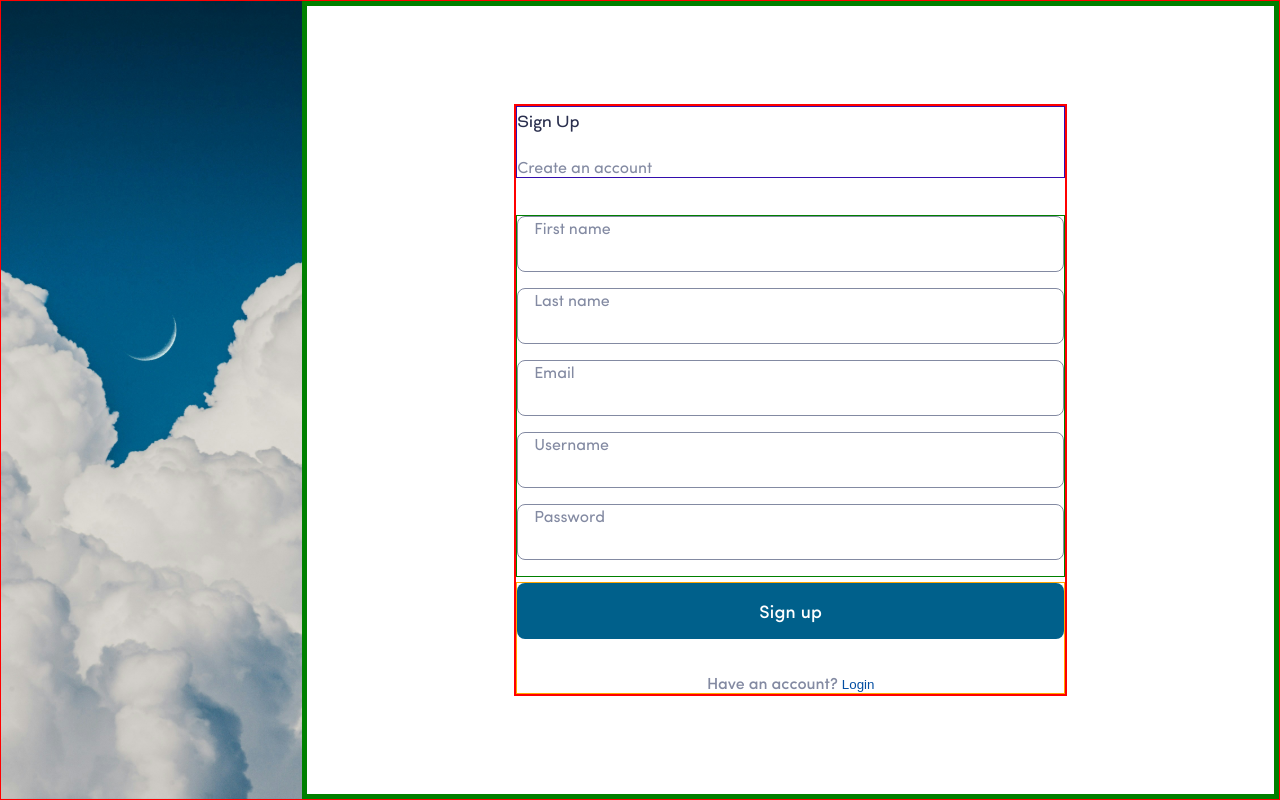
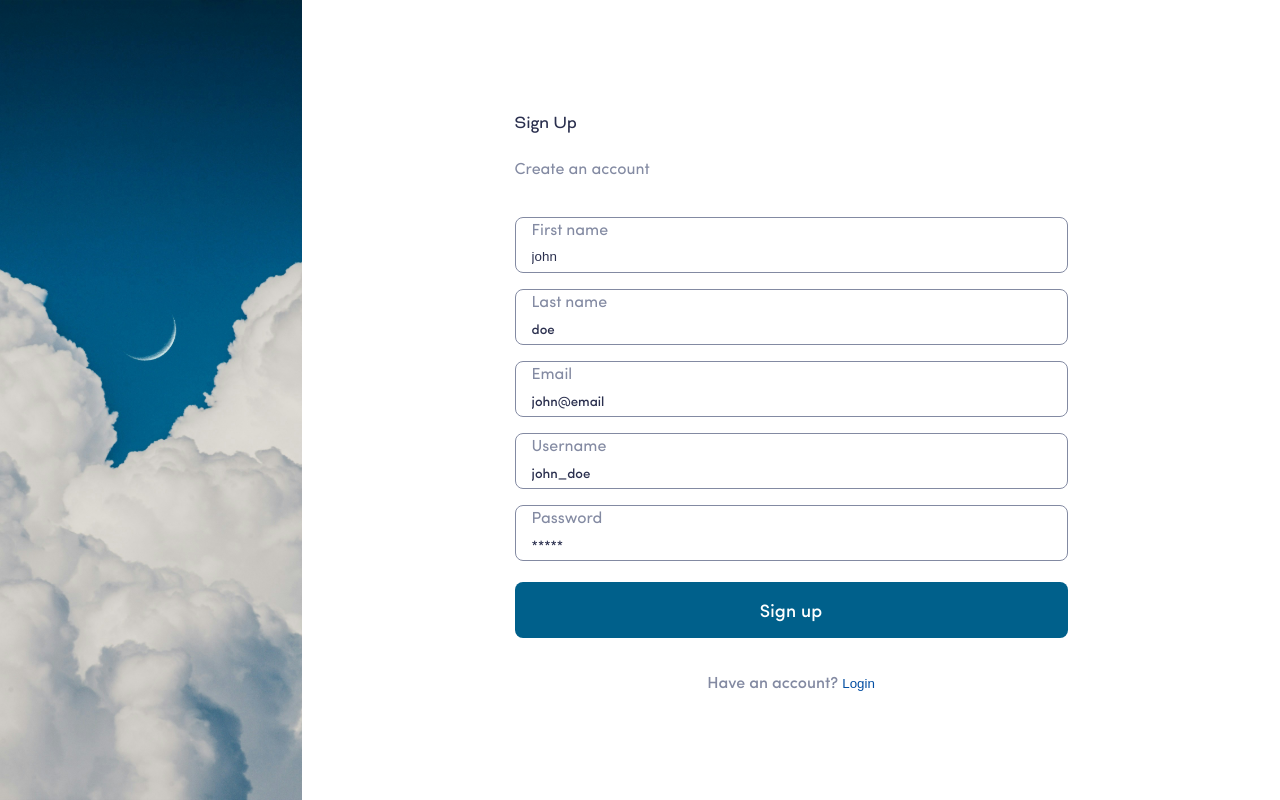
Before and after one commit to NSENGIYUMVA-Christian/weather-app-nextjs, a Next.js app in the folder client/: page /auth in a window 1280 px wide. Built offline with nearby package versions, Linux system fonts and the light colour scheme.

Commit message:
removed all draft borders and fixed auth, being null error from dashboard

```diff
--- a/client/app/auth/page.module.scss
+++ b/client/app/auth/page.module.scss
@@ -6,7 +6,7 @@ $white:#FFFFFF;
 
 
 .mainContainer{
-    border:1px solid red;
+
     display: flex;
    height: 100vh;
 
@@ -14,7 +14,7 @@ $white:#FFFFFF;
 
 .col2{
     color:$primary-navy;
-    border: 5px solid green;
+
     flex:1;
     display: flex;
     justify-content: center;
@@ -22,7 +22,6 @@ $white:#FFFFFF;
     form{
         width:100%;
         max-width:553px;
-        border:2px solid red;
        display:flex;
        flex-direction: column;
        gap:5px;
@@ -30,7 +29,7 @@ $white:#FFFFFF;
 }
 
 .col2Row1{
-    border: 1px solid rgb(51, 14, 173);
+
     height:72px;
     margin-bottom: 32px;
     .title{
@@ -48,7 +47,6 @@ $white:#FFFFFF;
        }
 }
 .col2Row2{
-    border: 1px solid green;
     display:flex;
     flex-direction: column;
     .field{
@@ -80,7 +78,6 @@ $white:#FFFFFF;
     }
     .forgotPassword{
         color:$blue;
-        border: 1px solid red;
         text-align: right;
         line-height: 20px;
         letter-spacing: 0.3px;
@@ -89,7 +86,6 @@ $white:#FFFFFF;
     }
 }
 .col2Row3{
-    border: 1px solid orange;
     display: flex;
     flex-direction: column;
     text-align: center;
--- a/client/app/auth/page.tsx
+++ b/client/app/auth/page.tsx
@@ -94,13 +94,13 @@ import { sofiaProBold,sofiaProMedium,sofiaProRegular,bicycletteRegular } from '@
       <div className={styles.col2Row2} >
         {/* field */}
         <div className={styles.field} >
-          <label htmlFor="" className={`${sofiaProRegular.className}`}  >username</label>
-        <input className={sofiaProMedium.className}  type='text' name='username' value={loginData.username} placeholder='john_doe'  onChange={handleLoginDataChange}  />
+          <label htmlFor="username" className={`${sofiaProRegular.className}`}  >username</label>
+        <input id='username' className={sofiaProMedium.className}  type='text' name='username' value={loginData.username} placeholder='john_doe'  onChange={handleLoginDataChange}  />
         </div>
          {/* field */}
         <div className={styles.field} >
-        <label htmlFor="" className={` ${sofiaProRegular.className}`}  >password</label>
-        <input className={sofiaProMedium.className} type='password' name='password' value={loginData.password} placeholder='johndoe@email.com' onChange={handleLoginDataChange} />
+        <label htmlFor="password" className={` ${sofiaProRegular.className}`}  >password</label>
+        <input id='password' className={sofiaProMedium.className} type='password' name='password' value={loginData.password} placeholder='*******' onChange={handleLoginDataChange} />
         </div>
          {/* forgot password */}
          <a className={`${styles.forgotPassword} ${sofiaProMedium.className} `} >Forgot Password?</a>
@@ -122,24 +122,24 @@ import { sofiaProBold,sofiaProMedium,sofiaProRegular,bicycletteRegular } from '@
          {/* row 2 */}
       <div className={styles.col2Row2}>
       <div className={styles.field} >
-      <label htmlFor="" className={`${sofiaProRegular.className}`}  >First name</label>
-      <input type='text' name='first_name' value={registerData.first_name} onChange={handleRegisterDataChange} />
+      <label htmlFor="First" className={`${sofiaProRegular.className}`}  >First name</label>
+      <input id='First' type='text' name='first_name' value={registerData.first_name}  placeholder='john'  onChange={handleRegisterDataChange} />
       </div>
           <div className={styles.field} >
-              <label htmlFor="" className={`${sofiaProRegular.className}`} >Last name</label>
-    <input className={sofiaProMedium.className} type='text' name='last_name' value={registerData.last_name} onChange={handleRegisterDataChange} />
+              <label htmlFor="Last" className={`${sofiaProRegular.className}`} >Last name</label>
+    <input id='Last' className={sofiaProMedium.className} type='text' name='last_name' value={registerData.last_name} placeholder='doe'  onChange={handleRegisterDataChange} />
     </div>
         <div className={styles.field} >
-            <label htmlFor="" className={`${sofiaProRegular.className}`} >Email</label>
-    <input className={sofiaProMedium.className} type='email' name='email' value={registerData.email} onChange={handleRegisterDataChange} />
+            <label htmlFor="Email" className={`${sofiaProRegular.className}`} >Email</label>
+    <input id='Email' className={sofiaProMedium.className} type='email' name='email' value={registerData.email} placeholder='john@email'  onChange={handleRegisterDataChange} />
     </div>
         <div className={styles.field} >
-            <label htmlFor="" className={`${sofiaProRegular.className}`} >Username</label>
-    <input className={sofiaProMedium.className} type='text' name='username' value={registerData.username} onChange={handleRegisterDataChange} />
+            <label htmlFor="Username" className={`${sofiaProRegular.className}`} >Username</label>
+    <input id='Username' className={sofiaProMedium.className} type='text' name='username' value={registerData.username} placeholder='john_doe'  onChange={handleRegisterDataChange} />
     </div>
         <div className={styles.field} >
-            <label htmlFor="" className={`${sofiaProRegular.className}`} >Password</label>
-    <input className={sofiaProMedium.className} type='password' name='password' value={registerData.password} onChange={handleRegisterDataChange} />
+            <label htmlFor="Password" className={`${sofiaProRegular.className}`} >Password</label>
+    <input id='Password' className={sofiaProMedium.className} type='password' name='password' value={registerData.password} placeholder='*****'  onChange={handleRegisterDataChange} />
     </div>
 
       </div>
--- a/client/app/dashboard/page.tsx
+++ b/client/app/dashboard/page.tsx
@@ -19,7 +19,7 @@ console.log("test hh",auth)
     },[])
 
     /// getting auth data
-    const {id,first_name,last_name,email,username} = auth
+    const {id,first_name,last_name,email,username} = auth || {}
   return (<>
  {auth && <div>
    <h2>welcome {first_name} to dashboard</h2>
```
